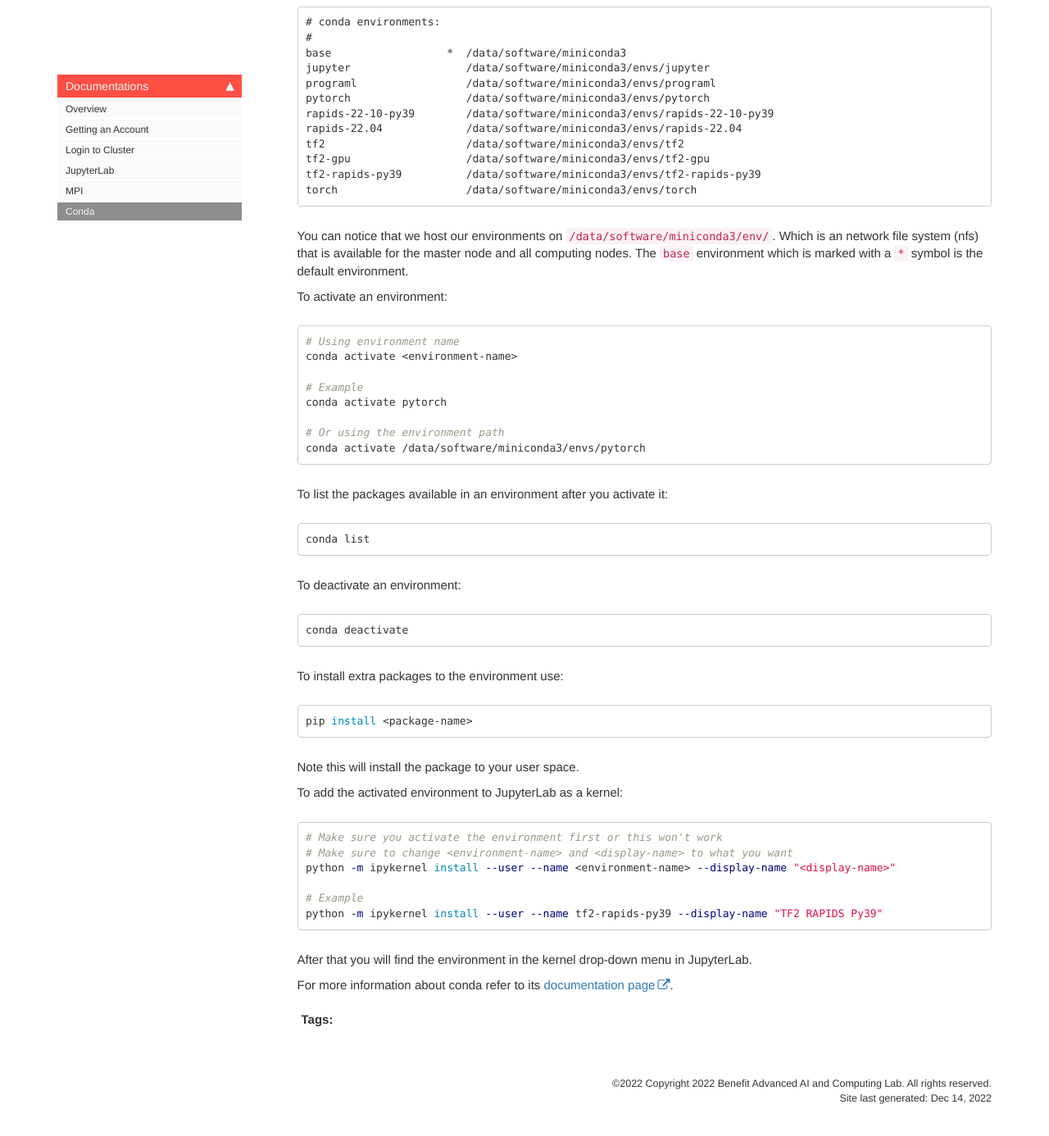
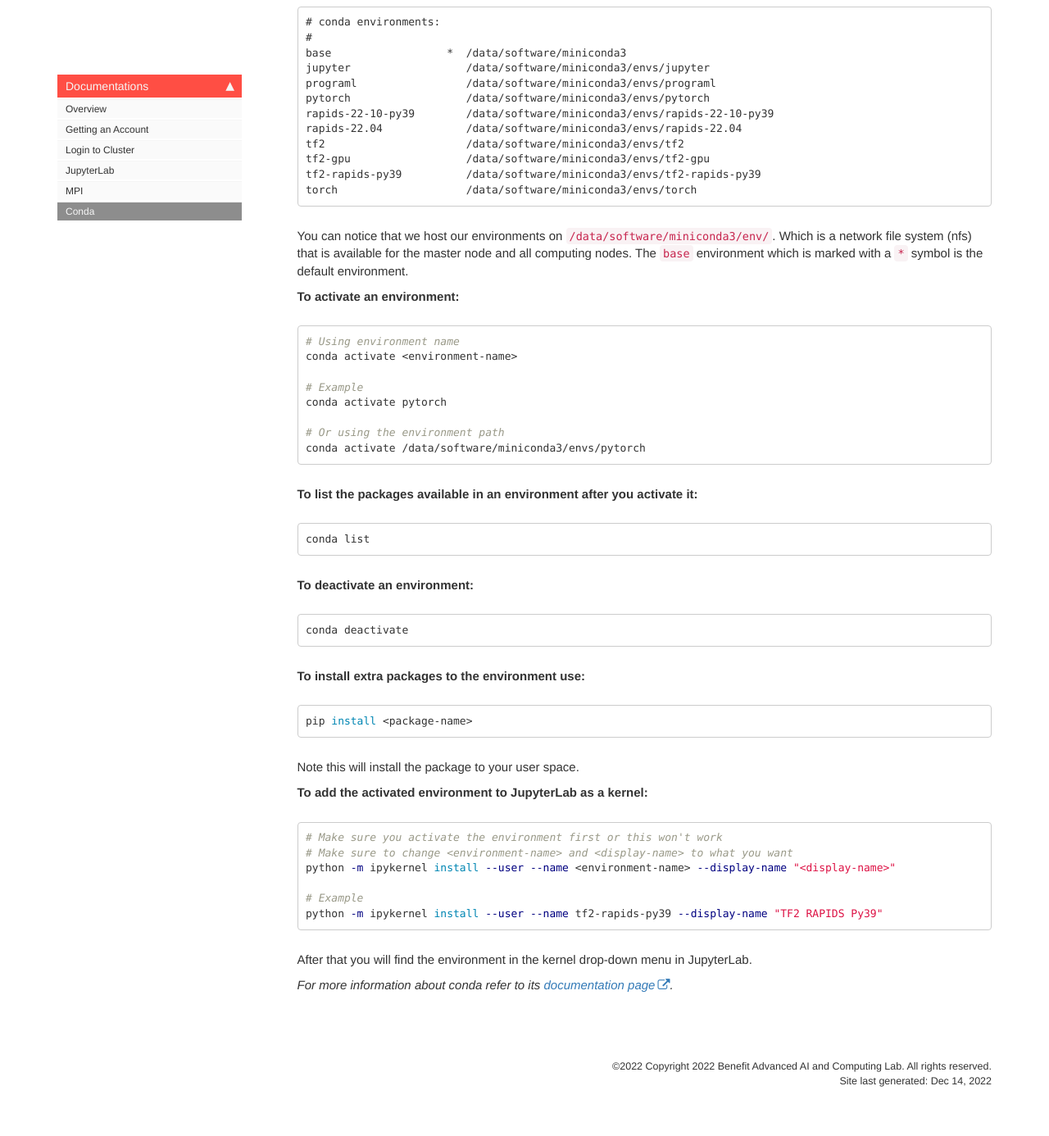
Before and after one commit to UOB-AI/UOB-AI.github.io, a Jekyll site: the page built from pages/conda.md, in a window 1280 px wide and 1400 px high, scrolled down 780 px. Shown: the top 1386 px of the window at 82% size. Built offline with Jekyll 4.4.1, drawn with Linux system fonts in a browser that asks for light colours; comment, search, counter and statistics services are not loaded.

Commit message:
minor fixes

````diff
--- a/pages/conda.md
+++ b/pages/conda.md
@@ -19,7 +18,7 @@ conda init
 conda init zsh
 ```
 
-To list all the available environments:
+**To list all the available environments:**
 ```bash
 conda env list
 ```
@@ -40,9 +39,9 @@ tf2-rapids-py39          /data/software/miniconda3/envs/tf2-rapids-py39
 torch                    /data/software/miniconda3/envs/torch
 ```
 
-You can notice that we host our environments on `/data/software/miniconda3/env/`. Which is an network file system (nfs) that is available for the master node and all computing nodes. The `base` environment which is marked with a `*` symbol is the default environment.
+You can notice that we host our environments on `/data/software/miniconda3/env/`. Which is a network file system (nfs) that is available for the master node and all computing nodes. The `base` environment which is marked with a `*` symbol is the default environment.
 
-To activate an environment:
+**To activate an environment:**
 ```bash
 # Using environment name
 conda activate <environment-name>
@@ -54,23 +53,23 @@ conda activate pytorch
 conda activate /data/software/miniconda3/envs/pytorch
 ```
 
-To list the packages available in an environment after you activate it:
+**To list the packages available in an environment after you activate it:**
 ```bash
 conda list
 ```
 
-To deactivate an environment:
+**To deactivate an environment:**
 ```bash
 conda deactivate
 ```
 
-To install extra packages to the environment use:
+**To install extra packages to the environment use:**
 ```bash
 pip install <package-name>
 ```
 Note this will install the package to your user space.
 
-To add the activated environment to JupyterLab as a kernel:
+**To add the activated environment to JupyterLab as a kernel:**
 ```bash
 # Make sure you activate the environment first or this won't work
 # Make sure to change <environment-name> and <display-name> to what you want
@@ -82,4 +81,4 @@ python -m ipykernel install --user --name tf2-rapids-py39 --display-name "TF2 RA
 
 After that you will find the environment in the kernel drop-down menu in JupyterLab.
 
-For more information about conda refer to its [documentation page](https://docs.conda.io/projects/conda/en/stable/user-guide/index.html).
+_For more information about conda refer to its [documentation page](https://docs.conda.io/projects/conda/en/stable/user-guide/index.html)._
````
Also changed, not shown: other parts of pages/conda.md (+0 -1 lines).
